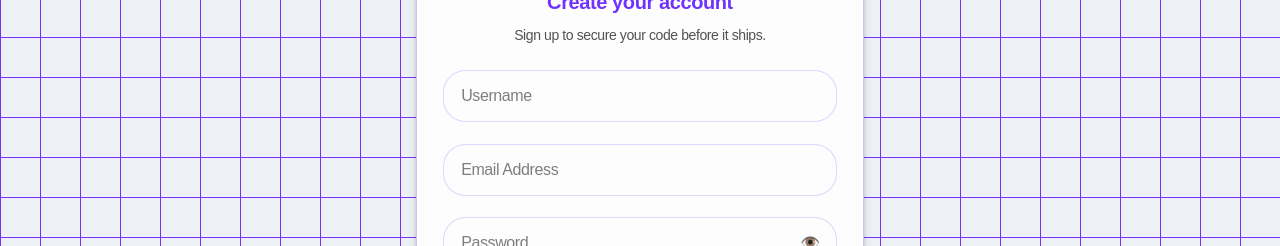
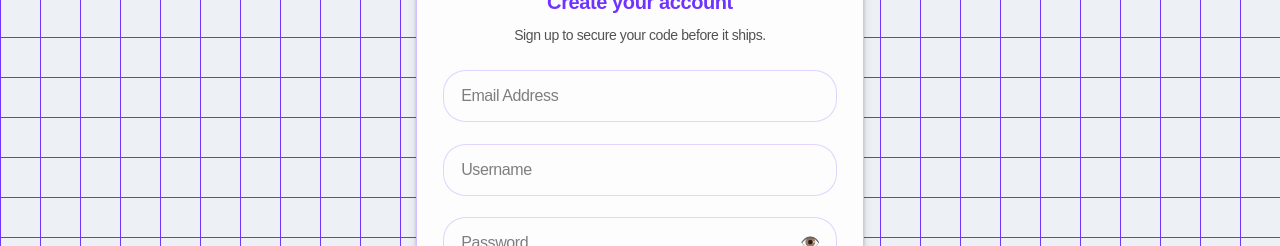
Before and after one commit to Buddhsen-tripathi/openvscan, a Next.js app in the folder web/: page /signup in a window 1280 px wide. Shown: the part 203-449 px from the top of the page. Built offline with nearby package versions, Linux system fonts and the light colour scheme.

Commit message:
Some improvements

```diff
--- a/web/components/SignupPage/SignuPage.tsx
+++ b/web/components/SignupPage/SignuPage.tsx
@@ -38,21 +38,21 @@ export default function SignUpPage() {
         <form className="space-y-5" autoComplete="off" onSubmit={(e) => { e.preventDefault(); setLoading(true); }}>
           <div>
             <input
+              type="email"
+              required
+              placeholder="Email Address"
+              value={email}
+              onChange={e => setEmail(e.target.value)}
+              className="w-full px-4 py-3 rounded-lg bg-background border border-primary/20 focus:outline-none focus:border-primary text-foreground transition-all text-base"
+            />
+          </div>
+          <div>
+            <input
               type="text"
               required
               placeholder="Username"
               value={username}
               onChange={e => setUsername(e.target.value)}
-              className="w-full px-4 py-3 rounded-lg bg-background border border-primary/20 focus:outline-none focus:border-primary text-foreground transition-all text-base"
-            />
-          </div>
-          <div>
-            <input
-              type="email"
-              required
-              placeholder="Email Address"
-              value={email}
-              onChange={e => setEmail(e.target.value)}
               className="w-full px-4 py-3 rounded-lg bg-background border border-primary/20 focus:outline-none focus:border-primary text-foreground transition-all text-base"
             />
           </div>
```
